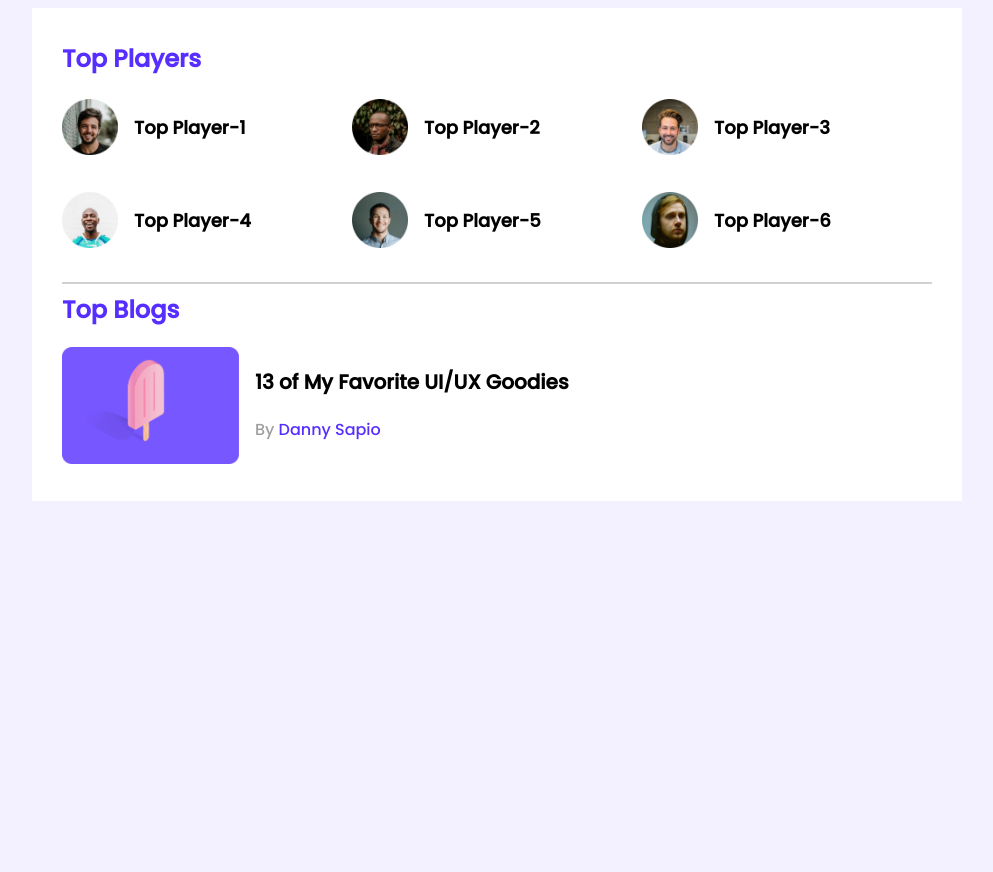
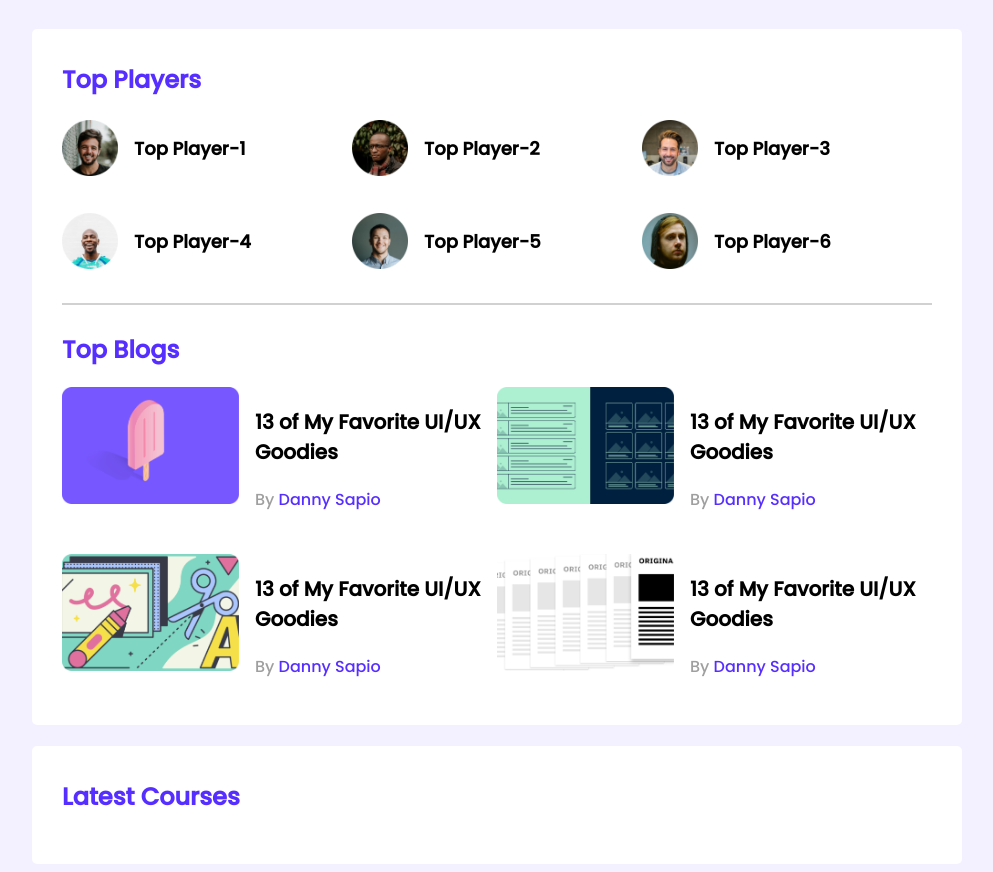
Before and after one commit to bishnuphitron/leader-board-css311, a plain HTML site: page index.html in a window 1280 px wide. Shown: the whole page, without its empty margins (143-1136 px from the left). Before the commit the page ends 800 px from the top, so only its background shows below. Drawn offline with Linux system fonts and the light colour scheme.

Commit message:
Add multiple blogs and use grid layout to get two columns

```diff
--- a/index.html
+++ b/index.html
@@ -59,8 +59,39 @@
                             <p class="blog-author">By <a href="#" target="_blank">Danny Sapio</a></p>
                         </div>
                     </article>
+                    <article class="blog">
+                        <div class="thumbnail">
+                            <img src="images/blogs/blog-2.png" alt="">
+                        </div>
+                        <div class="blog-info">
+                            <h3 class="blog-title">13 of My Favorite UI/UX Goodies</h3>
+                            <p class="blog-author">By <a href="#" target="_blank">Danny Sapio</a></p>
+                        </div>
+                    </article>
+                    <article class="blog">
+                        <div class="thumbnail">
+                            <img src="images/blogs/blog-3.png" alt="">
+                        </div>
+                        <div class="blog-info">
+                            <h3 class="blog-title">13 of My Favorite UI/UX Goodies</h3>
+                            <p class="blog-author">By <a href="#" target="_blank">Danny Sapio</a></p>
+                        </div>
+                    </article>
+                    <article class="blog">
+                        <div class="thumbnail">
+                            <img src="images/blogs/blog-4.png" alt="">
+                        </div>
+                        <div class="blog-info">
+                            <h3 class="blog-title">13 of My Favorite UI/UX Goodies</h3>
+                            <p class="blog-author">By <a href="#" target="_blank">Danny Sapio</a></p>
+                        </div>
+                    </article>
                 </div>
             </div>
+        </section>
+        <!-- Latest Courses -->
+        <section class="container">
+            <h2 class="section-title">Latest Courses</h2>
         </section>
     </main>
 </body>
--- a/styles/style.css
+++ b/styles/style.css
@@ -11,17 +11,21 @@ body {
 
 main {
     display: flex;
-    justify-content: center;
+    flex-direction: column;
+    align-items: center;
 }
 
 .container {
     width: 870px;
     background-color: #FFFFFF;
     padding: 30px;
+    border-radius: 5px;
+    margin-top: 21px;
 }
 
 hr {
     border: 1px solid #D1D1D1;
+    margin-bottom: 27px;
 }
 
 /* ----------------------
@@ -62,6 +66,11 @@ top players style
 /* ----------------
 top blog styles
 -------------------- */
+.blogs{
+    display: grid;
+    grid-template-columns: repeat(2, 1fr);
+    grid-row-gap: 26px;
+}
 .blog{
     display: flex;
 }
```
